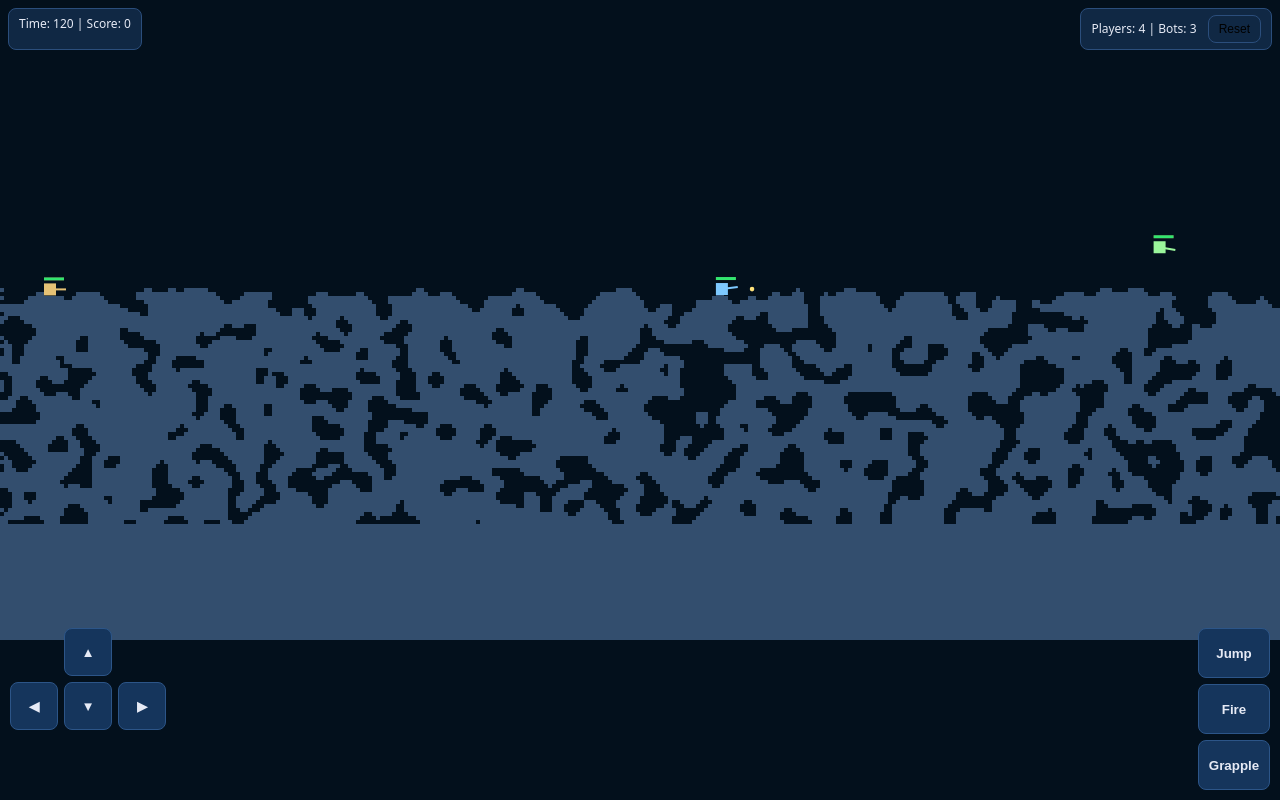
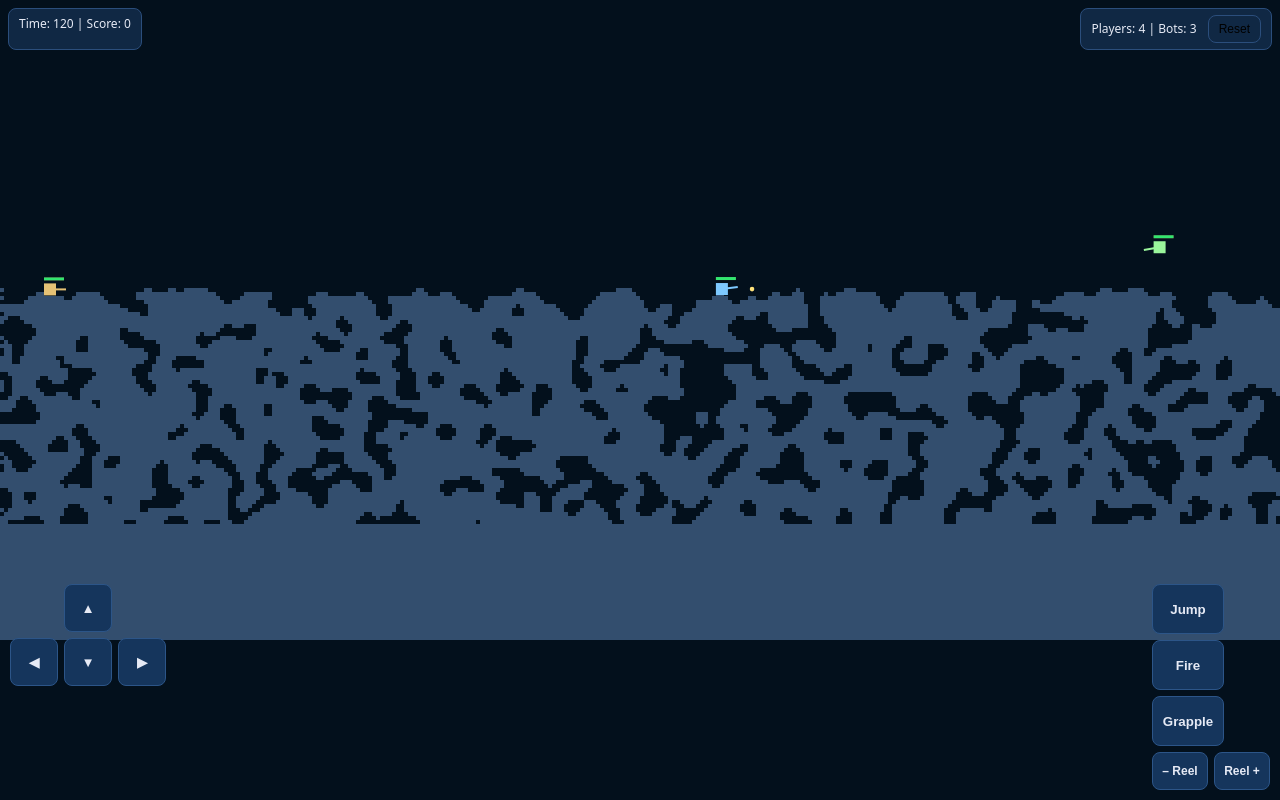
Before and after one commit to AlexKeySmith/Molez-tribute, a plain HTML site: page index.html in a window 1280 px wide. Drawn offline with Linux system fonts and the light colour scheme; animation ran at ten frames a second.

Commit message:
Update index.html

```diff
--- a/index.html
+++ b/index.html
@@ -3,7 +3,7 @@
 <head>
 <meta charset="UTF-8" />
 <meta name="viewport" content="width=device-width,initial-scale=1.0,maximum-scale=1,user-scalable=no" />
-<title>MoleZ • Swinging Grapple + Reel + Bots</title>
+<title>MoleZ • Swinging Grapple + Aim + Facing + Bots</title>
 <style>
   *{box-sizing:border-box;margin:0;padding:0}
   html,body{height:100%;overflow:hidden}
@@ -18,6 +18,8 @@
   .btn{width:48px;height:48px;border-radius:8px;background:#15355c;border:1px solid #2c5588;color:#e6eaf5;display:flex;align-items:center;justify-content:center;font-weight:600;user-select:none;cursor:pointer}
   .btn:active{filter:brightness(1.2)}
   .act{width:72px;height:50px}
+  .reelRow{display:flex; gap:6px; justify-content:center}
+  .mini{width:56px;height:38px;font-size:12px}
 </style>
 </head>
 <body>
@@ -25,7 +27,9 @@
 
 <div class="hud">
   <div class="pill">Time: <span id="time">120</span> | Score: <span id="score">0</span></div>
-  <div class="pill">Players: <span id="pcount">0</span> | Bots: <span id="bcount">0</span> <button id="reset" class="pill" style="margin-left:8px;cursor:pointer;">Reset</button></div>
+  <div class="pill">Players: <span id="pcount">0</span> | Bots: <span id="bcount">0</span>
+    <button id="reset" class="pill" style="margin-left:8px;cursor:pointer;">Reset</button>
+  </div>
 </div>
 
 <!-- Mobile controls -->
@@ -38,6 +42,10 @@
     <button class="btn act" id="jump">Jump</button>
     <button class="btn act" id="fire">Fire</button>
     <button class="btn act" id="hook">Grapple</button>
+    <div class="reelRow">
+      <button class="btn mini" id="reelOut">– Reel</button>
+      <button class="btn mini" id="reelIn">Reel +</button>
+    </div>
   </div>
 </div>
 
@@ -116,32 +124,31 @@
   class Player{
     constructor(x,y,color,isBot=false){
       this.x=x; this.y=y; this.vx=0; this.vy=0; this.w=12; this.h=12;
-      this.color=color; this.isBot=isBot; this.aim=0; this.onGround=false;
-      this.jumpCd=0; this.fireCd=0; this.hookCd=0; this.rope=null;
+      this.color=color; this.isBot=isBot; this.aim=0; this.face=1; // +1 right, -1 left
+      this.onGround=false; this.jumpCd=0; this.fireCd=0; this.hookCd=0; this.rope=null;
       this.hp=100;
     }
     center(){ return {x:this.x+this.w/2,y:this.y+this.h/2}; }
 
     applyInput(inp){
-      // ---- Movement: acceleration (feels more responsive) ----
+      // movement accel + facing
       const AX = 0.4, MAX = 2.1;
-      if(inp.left)  this.vx = Math.max(-MAX, this.vx - AX);
-      if(inp.right) this.vx = Math.min( MAX, this.vx + AX);
+      if(inp.left)  { this.vx = Math.max(-MAX, this.vx - AX); this.face = -1; }
+      if(inp.right) { this.vx = Math.min( MAX, this.vx + AX); this.face =  1; }
       if(!inp.left && !inp.right) this.vx *= 0.86;
 
-      // ---- Aiming vs. Reeling ----
-      // If roped, Up/Down = reel in/out; else Up/Down = aim adjust.
+      // aim always (independent of rope)
       const A_STEP = 0.06;
+      if(inp.aimUp)   this.aim -= A_STEP;
+      if(inp.aimDown) this.aim += A_STEP;
+      this.aim = Math.max(-Math.PI/2, Math.min(Math.PI/2, this.aim));
+
+      // rope reel (only when roped)
       if(this.rope){
-        if(inp.aimUp)   this.rope.len = Math.max(this.rope.minLen, this.rope.len - this.rope.reelRate);
-        if(inp.aimDown) this.rope.len = Math.min(this.rope.maxLen, this.rope.len + this.rope.reelRate);
-      }else{
-        if(inp.aimUp)   this.aim -= A_STEP;
-        if(inp.aimDown) this.aim += A_STEP;
-        this.aim = Math.max(-Math.PI/2, Math.min(Math.PI/2, this.aim));
+        if(inp.reelIn)  this.rope.len = Math.max(this.rope.minLen, this.rope.len - this.rope.reelRate);
+        if(inp.reelOut) this.rope.len = Math.min(this.rope.maxLen, this.rope.len + this.rope.reelRate);
       }
 
-      // Jump / Fire / Grapple
       if(inp.jump && this.onGround && this.jumpCd<=0){ this.vy=-5.2; this.onGround=false; this.jumpCd=14; }
       if(inp.fire && this.fireCd<=0){ this.fire(); this.fireCd=12; }
       if(inp.grapple && this.hookCd<=0){ this.toggleGrapple(); this.hookCd=14; }
@@ -154,8 +161,8 @@
       if(!this.isBot || this.hp<=0) return;
       let target=null, best=1e9;
       for(const p of players){ if(p===this||p.hp<=0) continue; const dx=p.x-this.x, dy=p.y-this.y, d=dx*dx+dy*dy; if(d<best){best=d; target=p;} }
-      const inp = {left:false,right:false,aimUp:false,aimDown:false,jump:false,fire:false,grapple:false};
-      // choose drift direction occasionally
+      const inp = {left:false,right:false,aimUp:false,aimDown:false,jump:false,fire:false,grapple:false,reelIn:false,reelOut:false};
+      // wander
       if(Math.random()<0.02) this._dir = (Math.random()<0.5?-1:1);
       if(this._dir<0) inp.left=true; else inp.right=true;
       if(this.onGround && Math.random()<0.02) inp.jump=true;
@@ -163,28 +170,35 @@
       if(target){
         const c=this.center(), tc=target.center();
         const ang = Math.atan2(tc.y - c.y, tc.x - c.x);
-        if(!this.rope){ // only tilt when not roped
-          if(ang < this.aim-0.05) inp.aimUp=true;
-          if(ang > this.aim+0.05) inp.aimDown=true;
-        }else{
-          // while roped: occasionally reel to keep motion
-          if(Math.random()<0.05) inp.aimUp=true;
+        if(ang < this.aim-0.05) inp.aimUp=true;
+        if(ang > this.aim+0.05) inp.aimDown=true;
+
+        if(Math.random()<0.06) inp.fire=true;
+
+        if(!this.rope && Math.random()<0.012){
+          this.face = (Math.cos(this.aim)>=0) ? 1 : -1;
+          this.aim = -Math.PI/2 + (Math.random()*0.6 - 0.3);
+          inp.grapple=true;
         }
-        if(Math.random()<0.06) inp.fire=true;
-        if(!this.rope && Math.random()<0.012){ this.aim = -Math.PI/2 + (Math.random()*0.6 - 0.3); inp.grapple=true; }
-        if(this.rope && Math.random()<0.006) inp.grapple=true;
+        if(this.rope){
+          if(Math.random()<0.04) inp.reelIn=true;
+          if(Math.random()<0.02) inp.reelOut=true;
+          if(Math.random()<0.006) inp.grapple=true; // detach
+        }
       }
       this.applyInput(inp);
     }
 
     fire(){
       const c=this.center();
+      const dx = Math.cos(this.aim) * this.face;
+      const dy = Math.sin(this.aim);
       const speed=3.2;
       bullets.push(new Bullet(
-        c.x + Math.cos(this.aim)*8,
-        c.y + Math.sin(this.aim)*8,
-        Math.cos(this.aim)*speed,
-        Math.sin(this.aim)*speed,
+        c.x + dx*8,
+        c.y + dy*8,
+        dx*speed,
+        dy*speed,
         this
       ));
     }
@@ -192,8 +206,10 @@
     toggleGrapple(){
       if(this.rope){ this.rope.detach(); return; }
       const c=this.center(), maxLen=260, step=4;
+      const dirx = Math.cos(this.aim) * this.face;
+      const diry = Math.sin(this.aim);
       for(let t=8;t<maxLen;t+=step){
-        const tx=c.x+Math.cos(this.aim)*t, ty=c.y+Math.sin(this.aim)*t;
+        const tx=c.x+dirx*t, ty=c.y+diry*t;
         if(isSolid(tx,ty)){
           const len = Math.max(80, Math.min(t, 200));
           const r=new Rope(this,{x:tx,y:ty},len);
@@ -203,22 +219,14 @@
     }
 
     update(){
-      // gravity (rope constraint will adjust afterward)
       this.vy += GRAV;
-
-      // integrate & collide
       this.x += this.vx;
       if(hitSolidAABB(this.x,this.y,this.w,this.h)){ this.x -= this.vx; this.vx=0; }
       this.y += this.vy;
       if(hitSolidAABB(this.x,this.y,this.w,this.h)){
-        if(this.vy>0){
-          while(hitSolidAABB(this.x,this.y,this.w,this.h)) this.y -= 1;
-          this.onGround=true;
-        }
+        if(this.vy>0){ while(hitSolidAABB(this.x,this.y,this.w,this.h)) this.y -= 1; this.onGround=true; }
         this.vy=0;
       } else this.onGround=false;
-
-      // map bounds
       this.x = Math.max(0, Math.min(this.x, COLS*CELL - this.w));
       this.y = Math.max(0, Math.min(this.y, ROWS*CELL - this.h));
     }
@@ -227,10 +235,12 @@
       ctx.fillStyle=this.color;
       ctx.fillRect(this.x-cameraX,this.y,this.w,this.h);
       const c=this.center();
+      const dx = Math.cos(this.aim) * this.face;
+      const dy = Math.sin(this.aim);
       ctx.strokeStyle=this.color; ctx.lineWidth=2;
       ctx.beginPath();
       ctx.moveTo(c.x-cameraX,c.y);
-      ctx.lineTo(c.x-cameraX + Math.cos(this.aim)*16, c.y + Math.sin(this.aim)*16);
+      ctx.lineTo(c.x-cameraX + dx*16, c.y + dy*16);
       ctx.stroke();
       // HP
       ctx.fillStyle='rgba(255,0,40,.55)'; ctx.fillRect(this.x-cameraX, this.y-6, 20, 3);
@@ -251,24 +261,17 @@
       }
       this.life--;
     }
-    draw(){
-      ctx.fillStyle='#ffe27a'; ctx.beginPath(); ctx.arc(this.x-cameraX,this.y,this.r,0,Math.PI*2); ctx.fill();
-    }
+    draw(){ ctx.fillStyle='#ffe27a'; ctx.beginPath(); ctx.arc(this.x-cameraX,this.y,this.r,0,Math.PI*2); ctx.fill(); }
   }
 
-  // Constraint rope with reel in/out and swing pumping
+  // Constraint rope with reel in/out + swing pumping
   class Rope{
     constructor(player, anchor, len){
       this.p=player; this.anchor={x:anchor.x,y:anchor.y};
       this.len=len; this.minLen=60; this.maxLen=220; this.reelRate=2.2;
       this.damp=0.995;
     }
-    update(){
-      // nothing here; constraint applied post player integration in applyConstraint
-      this.applyConstraint();
-    }
     applyConstraint(){
-      // anchor might be destroyed
       const ax=(this.anchor.x/CELL)|0, ay=(this.anchor.y/CELL)|0;
       if(ay<0||ay>=ROWS||ax<0||ax>=COLS || terrain[ay][ax]===0){ this.detach(); return; }
 
@@ -277,7 +280,6 @@
       let d=Math.hypot(dx,dy)||1;
       const nx = dx/d, ny = dy/d;
 
-      // If stretched beyond len, project onto circle and remove outward velocity
       if(d>this.len){
         const targetX = this.anchor.x + nx*this.len;
         const targetY = this.anchor.y + ny*this.len;
@@ -288,32 +290,27 @@
         if(vdot>0){ this.p.vx -= vdot*nx; this.p.vy -= vdot*ny; }
       }
 
-      // damping + gravity tweak for smoother swing
+      // damping + gravity
       this.p.vx *= this.damp; this.p.vy = this.p.vy*this.damp + GRAV*0.16;
 
-      // tangential pump with left/right
+      // pump swing using left/right
       const tx=-ny, ty=nx;
       if(input.left)  { this.p.vx += tx*0.065; this.p.vy += ty*0.065; }
       if(input.right) { this.p.vx -= tx*0.065; this.p.vy -= ty*0.065; }
     }
-    detach(){
-      if(this.p.rope===this) this.p.rope=null;
-      const i=ropes.indexOf(this); if(i>=0) ropes.splice(i,1);
-    }
-    draw(){
-      const c=this.p.center();
-      ctx.strokeStyle='#84d9ff'; ctx.lineWidth=2;
-      ctx.beginPath();
-      ctx.moveTo(c.x-cameraX,c.y);
-      ctx.lineTo(this.anchor.x-cameraX,this.anchor.y);
-      ctx.stroke();
-    }
+    update(){ this.applyConstraint(); }
+    detach(){ if(this.p.rope===this) this.p.rope=null; const i=ropes.indexOf(this); if(i>=0) ropes.splice(i,1); }
+    draw(){ const c=this.p.center(); ctx.strokeStyle='#84d9ff'; ctx.lineWidth=2; ctx.beginPath(); ctx.moveTo(c.x-cameraX,c.y); ctx.lineTo(this.anchor.x-cameraX,this.anchor.y); ctx.stroke(); }
   }
 
   // ---------- Input ----------
-  const input = {left:false,right:false,aimUp:false,aimDown:false,jump:false,fire:false,grapple:false};
+  const input = {left:false,right:false,aimUp:false,aimDown:false,jump:false,fire:false,grapple:false,reelIn:false,reelOut:false};
+
   addEventListener('keydown',e=>{
     const k=e.key.toLowerCase();
+    // prevent browser scrolling on arrows/space
+    if(['arrowup','arrowdown','arrowleft','arrowright',' '].includes(k)) e.preventDefault();
+
     if(k==='arrowleft'||k==='a') input.left=true;
     if(k==='arrowright'||k==='d') input.right=true;
     if(k==='arrowup'||k==='w') input.aimUp=true;
@@ -321,7 +318,12 @@
     if(k===' ') input.jump=true;
     if(k==='f') input.fire=true;
     if(k==='g') input.grapple=true;
-  });
+
+    // reeling keys
+    if(k==='q') input.reelOut=true;
+    if(k==='e') input.reelIn=true;
+  }, {passive:false});
+
   addEventListener('keyup',e=>{
     const k=e.key.toLowerCase();
     if(k==='arrowleft'||k==='a') input.left=false;
@@ -331,27 +333,31 @@
     if(k===' ') input.jump=false;
     if(k==='f') input.fire=false;
     if(k==='g') input.grapple=false;
+
+    if(k==='q') input.reelOut=false;
+    if(k==='e') input.reelIn=false;
   });
 
   // Touch bindings
   const bind = (id, key) => {
     const el=document.getElementById(id);
     const on = ()=> input[key]=true, off=()=> input[key]=false;
+    if(!el) return;
     ['touchstart','mousedown'].forEach(ev=>el.addEventListener(ev,e=>{e.preventDefault();on();},{passive:false}));
     ['touchend','mouseup','mouseleave'].forEach(ev=>el.addEventListener(ev,e=>{e.preventDefault();off();},{passive:false}));
   };
   bind('l','left'); bind('r','right'); bind('u','aimUp'); bind('d','aimDown');
   bind('jump','jump'); bind('fire','fire'); bind('hook','grapple');
+  bind('reelIn','reelIn'); bind('reelOut','reelOut');
 
   // ---------- Spawning helpers ----------
   function safeSpawn(xGuess){
-    // find ground column near guess, then carve a small cavity so you can move
     const x = Math.max(10, Math.min(COLS*CELL-10, xGuess));
     let y = 40;
     for(let yy=0; yy<ROWS*CELL-30; yy++){
       if(isSolid(x, yy+18)){ y=yy-18; break; }
     }
-    carve(x, y+6, 14); // carve bubble to avoid wedging
+    carve(x, y+6, 14); // carve a bubble to avoid wedging
     return {x:Math.max(0,x-6), y:Math.max(0,y)};
   }
 
@@ -375,7 +381,7 @@
     if(!running) return;
     timeLeft -= 1/60; if(timeLeft<=0){ timeLeft=0; running=false; }
 
-    // AI first (so they set input)
+    // AI first
     for(const p of players){ if(p.isBot && p.hp>0) p.thinkBot(); }
 
     // Human input
@@ -384,19 +390,19 @@
       me.applyInput({
         left:input.left, right:input.right,
         aimUp:input.aimUp, aimDown:input.aimDown,
+        reelIn:input.reelIn, reelOut:input.reelOut,
         jump:input.jump, fire:input.fire, grapple:input.grapple
       });
     }
 
-    // Update ropes (constraint per-frame)
+    // Ropes
     for(const r of [...ropes]) r.update();
 
-    // Update players and bullets
+    // Players & bullets
     for(const p of players){ if(p.hp>0) p.update(); }
-    bullets = bullets.filter(b=>b.life>0);
-    for(const b of bullets) b.update();
+    bullets = bullets.filter(b=>b.life>0); for(const b of bullets) b.update();
 
-    // Camera follow
+    // Camera
     if(me){ const target = Math.max(0, Math.min(me.x - W*0.45, COLS*CELL - W)); cameraX += (target - cameraX)*0.12; }
 
     // HUD
@@ -408,7 +414,7 @@
 
   function draw(){
     ctx.clearRect(0,0,W,H);
-    // Terrain (only visible columns)
+    // Terrain visible columns
     const c0 = Math.max(0, ((cameraX/CELL)|0)-1);
     const c1 = Math.min(COLS-1, (((cameraX+W)/CELL)|0)+1);
     for(let x=c0; x<=c1; x++){
@@ -417,7 +423,6 @@
         if(terrain[y][x]){ ctx.fillStyle = '#334e6e'; ctx.fillRect(px, y*CELL, CELL, CELL); }
       }
     }
-    // Ropes, bullets, players
     for(const r of ropes) r.draw();
     for(const b of bullets) b.draw();
     for(const p of players) p.draw();
```
